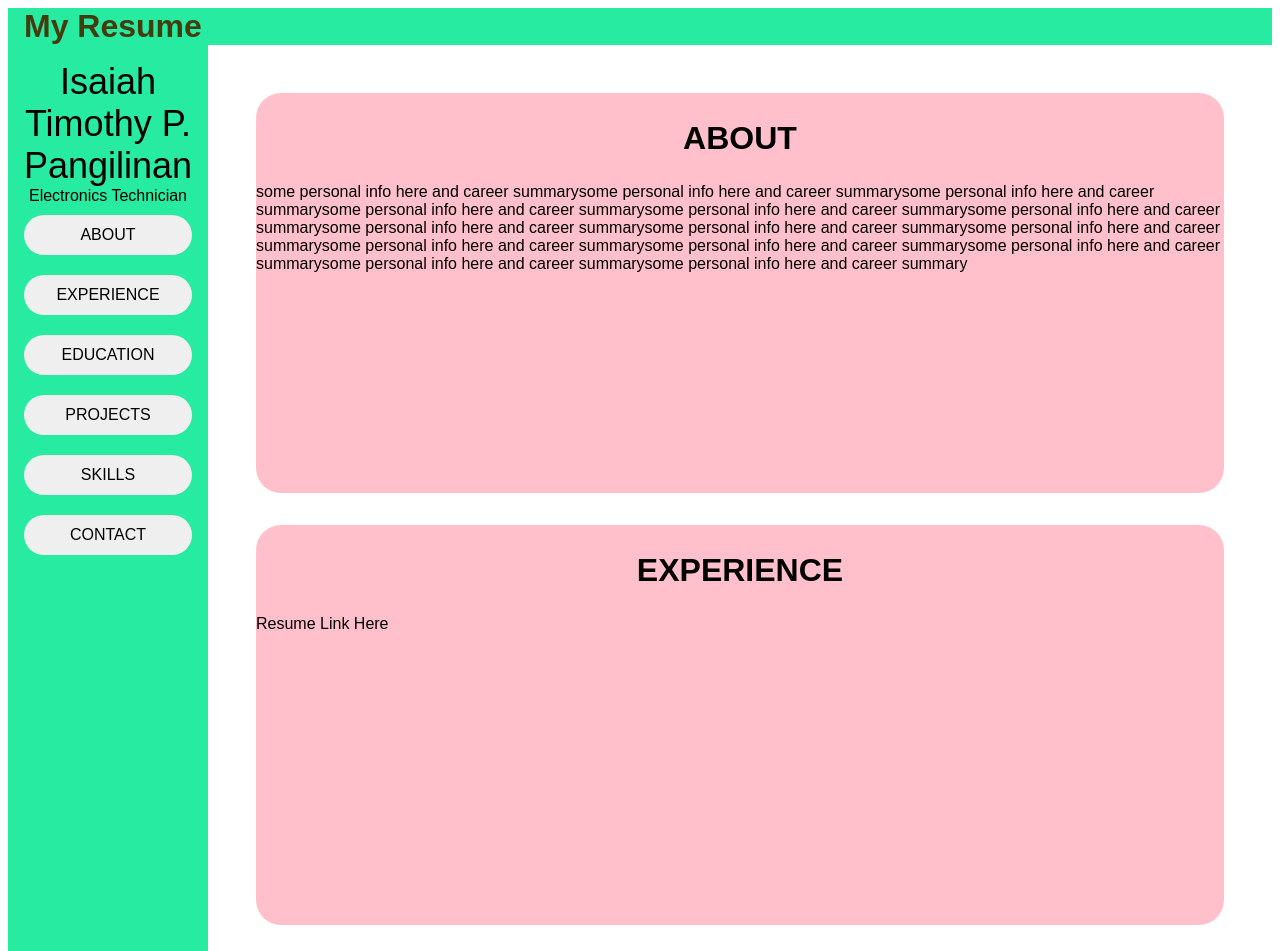
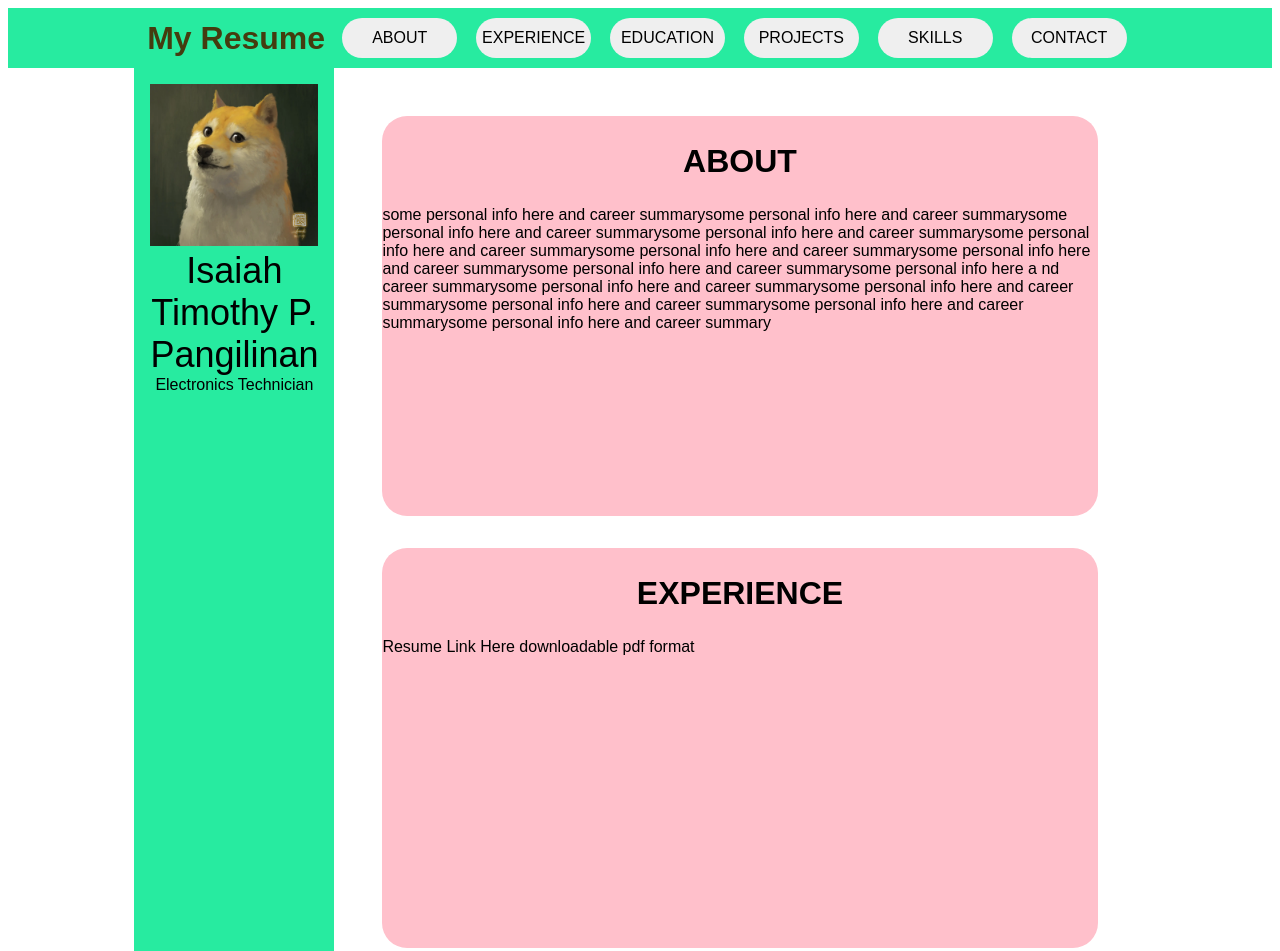
Before and after one commit to TimDevStory/MyResume, a plain HTML site: page index.html in a window 1280 px wide. Shown: the top 951 px of the page. Drawn offline with Linux system fonts and the light colour scheme.

Commit message:
major changes sticky topbar button link

```diff
--- a/index.html
+++ b/index.html
@@ -12,41 +12,48 @@
 
 
 <div class="topbar">
-    My Resume
+    <div id="resume">My Resume</div>
+    <div class="buttons">
+        <a href="#about"><button class="topbuttons" >ABOUT</button></a>
+        <a href="#experience"><button class="topbuttons" >EXPERIENCE</button></a>
+        <a href="#education"><button class="topbuttons" >EDUCATION</button></a>
+        <a href="#projects"><button class="topbuttons" >PROJECTS</button></a>
+        <a href="#skills"><button class="topbuttons" >SKILLS</button></a>
+        <a href="#contact"><button class="topbuttons" >CONTACT</button></a>
+    </div>
 </div>
-<div class="topbardummy"></div>
 
 
 <div class="body">
 
 <div class="leftsidebar">
+    <img id="profilepic" src="../MyResume/images/ProfilePic.jpg" alt="MyProfilePic">
     <div class="myname">Isaiah Timothy P. Pangilinan</div>
     <div id="role">Electronics Technician</div>
-    <div class="buttons">
-        <button class="sidebuttons">ABOUT</button>
-        <button class="sidebuttons">EXPERIENCE</button>
-        <button class="sidebuttons">EDUCATION</button>
-        <button class="sidebuttons">PROJECTS</button>
-        <button class="sidebuttons">SKILLS</button>
-        <button class="sidebuttons">CONTACT</button>
-    </div>
 </div>
 
 
 <div class="container">
+
     <div class="about">
-        <h2 class="mainheads">ABOUT</h2>
-        <p>some personal info here and career summarysome personal info here and career summarysome personal info here and career summarysome personal info here and career summarysome personal info here and career summarysome personal info here and career summarysome personal info here and career summarysome personal info here and career summarysome personal info here and career summarysome personal info here and career summarysome personal info here and career summarysome personal info here and career summarysome personal info here and career summarysome personal info here and career summary
+        <h2 class="mainheads" id="about">ABOUT</h2>
+        <p>some personal info here and career summarysome personal info here and career
+            summarysome personal info here and career summarysome personal info here and career
+            summarysome personal info here and career summarysome personal info here and career summarysome
+            personal info here and career summarysome personal info here and career summarysome personal info here a
+            nd career summarysome personal info here and career summarysome personal info here and career summarysome
+            personal info here and career summarysome personal info here and career summarysome personal info here and
+             career summary
         </p>
     </div>
 
     <div class="experience">
-        <h2 class="mainheads">EXPERIENCE</h2>
-        <p> Resume Link Here</p>
+        <h2 class="mainheads" id="experience">EXPERIENCE</h2>
+        <p> Resume Link Here downloadable pdf format</p>
     </div>
 
     <div class="education">
-        <h2 class="mainheads">EDUCATION</h2>
+        <h2 class="mainheads" id="education">EDUCATION</h2>
         <p>Technological University of the Philippines - Manila</p>
         <p>Bachelor of Science in Electronics Engineering, 2020-2024</p>
         <p>The Odin Project</p>
@@ -54,12 +61,12 @@
     </div>
 
     <div class="projects">
-        <h2 class="mainheads">PROJECTS</h2>
+        <h2 class="mainheads" id="projects">PROJECTS</h2>
         <p> This MyResume Website</p>
     </div>
 
     <div class="skills">
-        <h2 class="mainheads">SKILLS</h2>
+        <h2 class="mainheads" id="skills">SKILLS</h2>
         <h3>frontend</h3>
         <ul>
             <li>HTML</li>
@@ -73,8 +80,8 @@
     </div>
 
     <div class="contact">
-        <h2 class="mainheads">CONTACT</h2>
-        <p>LinkedIn: click <a href="here.html">here</a> </p>
+        <h2 class="mainheads" id="contact">CONTACT</h2>
+        <p>LinkedIn: click <a href="https://ph.linkedin.com/in/isaiah-timothy-pangilinan-b590b2259?trk=people_directory" target="_blank" rel="noopener noreferrer">here</a> </p>
     </div>
 
 </div>
@@ -82,7 +89,8 @@
 </div>
 
 <div class="footer">
-    The Odin Project ❤️
+    ❤️ If you are not willing to learn, no one can help you.
+    If you are determined to learn, no one can stop you. - Zig Ziglar ❤️
   </div>
 
 
--- a/styles.css
+++ b/styles.css
@@ -1,3 +1,4 @@
+
 
 body{
     font-family: sans-serif;
@@ -13,16 +14,17 @@ body{
     padding: 0 16px;
     font-size: 32px;
     font-weight: 900;
+    position: sticky;
+    top: 0;
+
+
 
 }
-.topbardummy{
-    background: rgb(39, 235, 160);
-    color: rgb(68, 60, 15);
-    display: flex;
-    align-items: center;
-    padding: 0 16px;
-    font-size: 32px;
-    font-weight: 900;
+
+#resume{
+    margin: 5px;
+    margin-left: 10%;
+    min-width: 180px;
 
 }
 
@@ -32,6 +34,8 @@ body{
     min-height: 100vh;
     flex: 1;
     display: flex;
+    margin-left: 10%;
+    margin-right: 10%;
 }
 
 
@@ -46,15 +50,12 @@ body{
     box-sizing: border-box;
 
 }
-/*.leftsidebardummy{
-    background: rgb(39, 235, 160);
-    width: 200px;
-    flex-shrink: 0;
-    padding: 16px;
-    box-sizing: border-box;
 
+#profilepic{
+    width: 100%;
+    height: auto;
+    float: center;
 }
-    */
 .myname{
     font-size: 36px;
     text-align: center;
@@ -62,35 +63,45 @@ body{
 #role{
     text-align: center;
 }
+
+
+/*topbar button containter and button*/
 .buttons{
     align-items: center;
+    margin: 5px;
+    float: right;
+}
 
-}
-.sidebuttons{
-    width: 80px;
+.topbuttons{
+    width: 115px;
     height: 40px;
     text-align: center;
     font-size: 16px;
-    width: 100%;
-    margin-top: 10px;
-    margin-bottom: 10px;
     border-radius: 25px;
+    margin: 5px;
     border: none;
     transition: transform .1s ease-in-out;
+}
 
+.topbuttons:hover{
+    transform: scale(1.15);
+    background-color: #ff0000;
 }
-.sidebuttons:hover{
-    transform: scale(1.15);
-}
+
+
+
+/*topbar button containter and button*/
 
 
 .container{
     padding: 48px;
     display: flex;
     flex-wrap: wrap;
-    flex-direction: row-reverse;
+    flex-direction: row;
+    align-content: center;
     gap: 32px;
     max-width: 100%;
+
 }
 .about, .experience, .education,
 .projects, .skills,.contact{
@@ -100,7 +111,9 @@ body{
     min-height: 400px;
     height: auto;
     width: 100%;
+    max-width: 1500px;
     font-size: 2vw 2vh;
+    margin: 0 auto;
 
 }
 .text{
```
